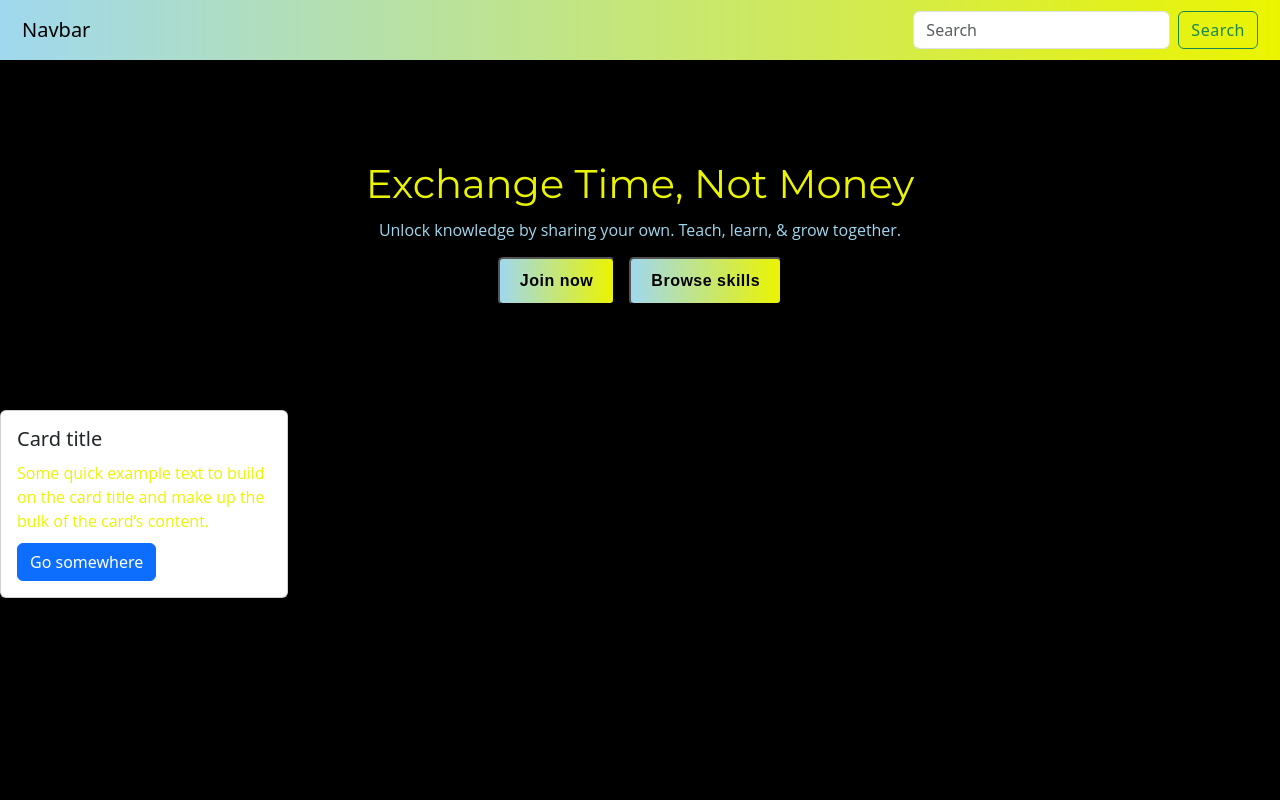
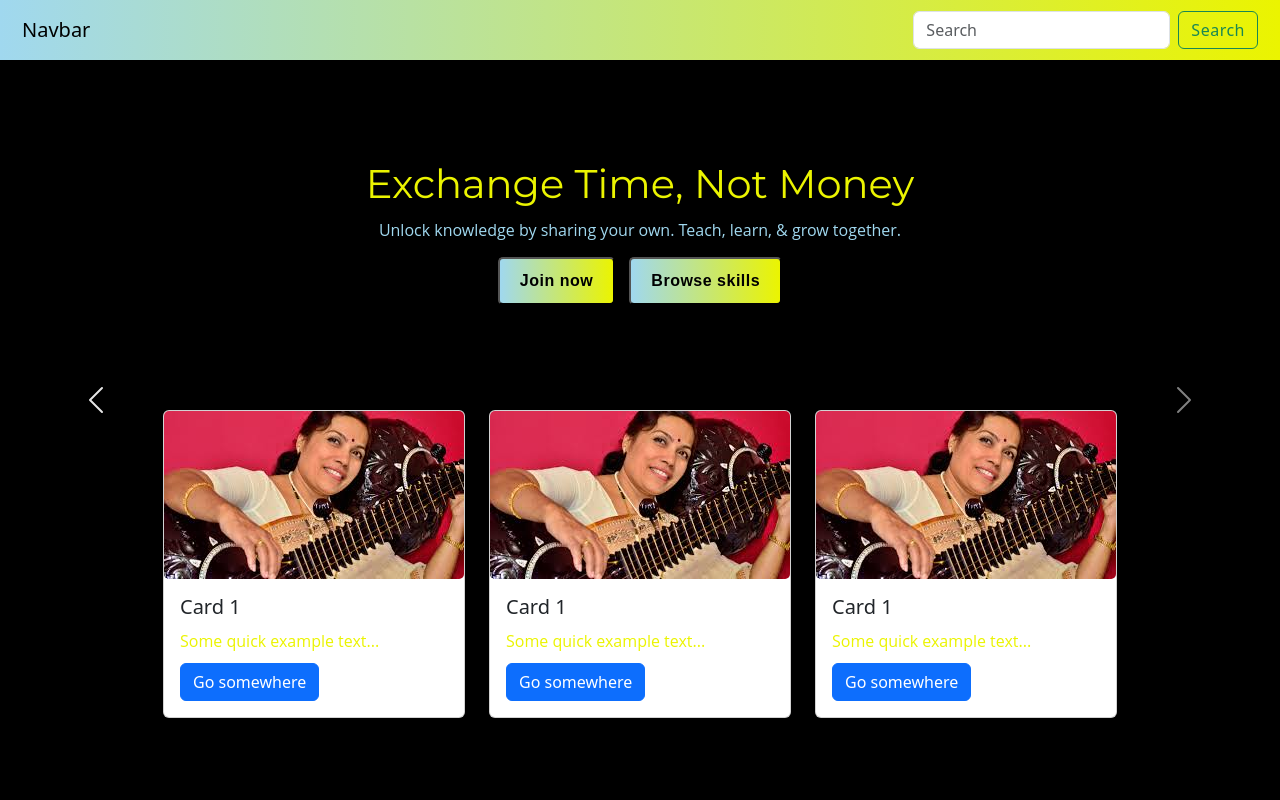
Before and after one commit to Isoo-Pal/TalentBridge, a Django app: template TalentBridge/myapp/templates/myapp/test.html in a window 1280 px wide. Run offline with Django 4.2, Linux system fonts and the light colour scheme; the template is opened without the code that fills it, so the values that code supplies are empty.

Commit message:
Added cards and images

```diff
--- a/TalentBridge/myapp/templates/myapp/test.html
+++ b/TalentBridge/myapp/templates/myapp/test.html
@@ -11,38 +11,136 @@
     <button>Browse skills</button>
 </div>
 
-<div id="carouselExampleSlidesOnly" class="carousel slide" data-bs-ride="carousel">
+<div id="carouselExampleRide" class="carousel slide" data-bs-ride="true">
   <div class="carousel-inner">
     <div class="carousel-item active">
-       <div class="card" style="width: 18rem;">
-        <div class="card-body">
-            <h5 class="card-title">Card title</h5>
-            <p class="card-text">Some quick example text to build on the card title and make up the bulk of the card’s content.</p>
-            <a href="#" class="btn btn-primary">Go somewhere</a>
+        <div class="row justify-content-center">
+        <div class="col-md-3">
+            <div class="card h-100">
+                <img src="{% static 'images/p4.jpg' %}" class="card-img-top" alt="..." >
+                <div class="card-body">
+                <h5 class="card-title">Card 1</h5>
+                <p class="card-text">Some quick example text...</p>
+                <a href="#" class="btn btn-primary">Go somewhere</a>
+                </div>
+            </div>
         </div>
+
+        <div class="col-md-3">
+            <div class="card h-100">
+                <img src="{% static 'images/p4.jpg' %}" class="card-img-top" alt="..." >
+                <div class="card-body">
+                <h5 class="card-title">Card 1</h5>
+                <p class="card-text">Some quick example text...</p>
+                <a href="#" class="btn btn-primary">Go somewhere</a>
+                </div>
+            </div>
+        </div>
+
+        <div class="col-md-3">
+            <div class="card h-100">
+                <img src="{% static 'images/p4.jpg' %}" class="card-img-top" alt="..." >
+                <div class="card-body">
+                <h5 class="card-title">Card 1</h5>
+                <p class="card-text">Some quick example text...</p>
+                <a href="#" class="btn btn-primary">Go somewhere</a>
+                </div>
+            </div>
         </div>
     </div>
+    </div>
+
+    </div>
+    </div>
     <div class="carousel-item">
-       <div class="card" style="width: 18rem;">
-        <div class="card-body">
-            <h5 class="card-title">Card title</h5>
-            <p class="card-text">Some quick example text to build on the card title and make up the bulk of the card’s content.</p>
-            <a href="#" class="btn btn-primary">Go somewhere</a>
+              <div class="row justify-content-center">
+        <div class="col-md-3">
+            <div class="card h-100">
+                <img src="{% static 'images/p4.jpg' %}" class="card-img-top" alt="..." >
+                <div class="card-body">
+                <h5 class="card-title">Card 1</h5>
+                <p class="card-text">Some quick example text...</p>
+                <a href="#" class="btn btn-primary">Go somewhere</a>
+                </div>
+            </div>
         </div>
+
+        <div class="col-md-3">
+            <div class="card h-100">
+                <img src="{% static 'images/p4.jpg' %}" class="card-img-top" alt="..." >
+                <div class="card-body">
+                <h5 class="card-title">Card 1</h5>
+                <p class="card-text">Some quick example text...</p>
+                <a href="#" class="btn btn-primary">Go somewhere</a>
+                </div>
+            </div>
+        </div>
+
+        <div class="col-md-3">
+            <div class="card h-100">
+                <img src="{% static 'images/p4.jpg' %}" class="card-img-top" alt="..." >
+                <div class="card-body">
+                <h5 class="card-title">Card 1</h5>
+                <p class="card-text">Some quick example text...</p>
+                <a href="#" class="btn btn-primary">Go somewhere</a>
+                </div>
+            </div>
         </div>
     </div>
+    </div>
+
+    </div>
+    </div>
+    </div>
     <div class="carousel-item">
-       <div class="card" style="width: 18rem;">
-        <img src="..." class="card-img-top" alt="...">
-        <div class="card-body">
-            <h5 class="card-title">Card title</h5>
-            <p class="card-text">Some quick example text to build on the card title and make up the bulk of the card’s content.</p>
-            <a href="#" class="btn btn-primary">Go somewhere</a>
+              <div class="row justify-content-center">
+        <div class="col-md-3">
+            <div class="card h-100">
+                <img src="{% static 'images/p4.jpg' %}" class="card-img-top" alt="..." >
+                <div class="card-body">
+                <h5 class="card-title">Card 1</h5>
+                <p class="card-text">Some quick example text...</p>
+                <a href="#" class="btn btn-primary">Go somewhere</a>
+                </div>
+            </div>
         </div>
+
+        <div class="col-md-3">
+            <div class="card h-100">
+                <img src="{% static 'images/p4.jpg' %}" class="card-img-top" alt="..." >
+                <div class="card-body">
+                <h5 class="card-title">Card 1</h5>
+                <p class="card-text">Some quick example text...</p>
+                <a href="#" class="btn btn-primary">Go somewhere</a>
+                </div>
+            </div>
+        </div>
+
+        <div class="col-md-3">
+            <div class="card h-100">
+                <img src="{% static 'images/p4.jpg' %}" class="card-img-top" alt="..." >
+                <div class="card-body">
+                <h5 class="card-title">Card 1</h5>
+                <p class="card-text">Some quick example text...</p>
+                <a href="#" class="btn btn-primary">Go somewhere</a>
+                </div>
+            </div>
         </div>
     </div>
+    </div>
+
+    </div>
+    </div>
+    </div>
   </div>
+  <button class="carousel-control-prev" type="button" data-bs-target="#carouselExampleRide" data-bs-slide="prev">
+    <span class="carousel-control-prev-icon" aria-hidden="true"></span>
+    <span class="visually-hidden">Previous</span>
+  </button>
+  <button class="carousel-control-next" type="button" data-bs-target="#carouselExampleRide" data-bs-slide="next">
+    <span class="carousel-control-next-icon" aria-hidden="true"></span>
+    <span class="visually-hidden">Next</span>
+  </button>
 </div>
 
-
 {% endblock content %}
--- a/TalentBridge/static/css/style.css
+++ b/TalentBridge/static/css/style.css
@@ -42,19 +42,6 @@ button {
     cursor: pointer;
 }
 
-
-.cards-container{
-    display: flex;
-    justify-content: center;
+.card-img-top{
+  border-radius: 5px;
 }
-.cards{
-    display: flex;
-    gap: 1rem;
-    overflow-x: hidden;
-    scroll-behavior: smooth;
-    width: 60rem;
-}
-.card{
-    flex: 0 0 auto;
-
-}
```
Also changed, not shown: TalentBridge/myapp/templates/myapp/home.html (+23 -35 lines), TalentBridge/static/js/script.js (+16 -16 lines), TalentBridge/static/images/bg.jpg (added), TalentBridge/static/images/p1.jpg (added), TalentBridge/static/images/p2.jpg (added), TalentBridge/static/images/p3.jpg (added), TalentBridge/static/images/p4.jpg (added), TalentBridge/static/images/p5.jpg (added).
